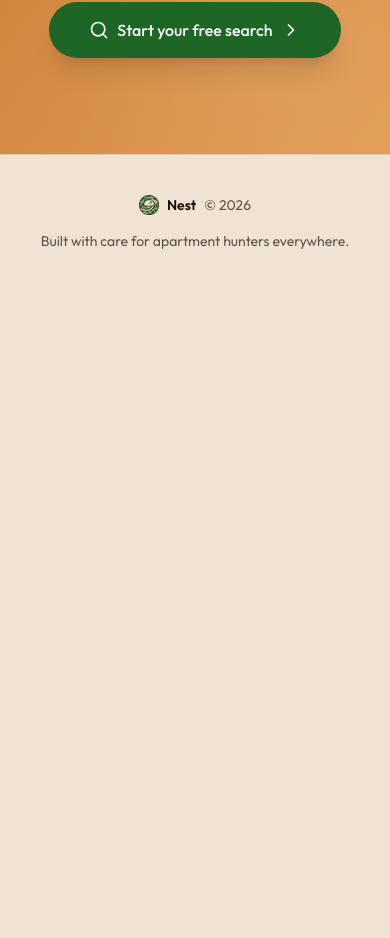
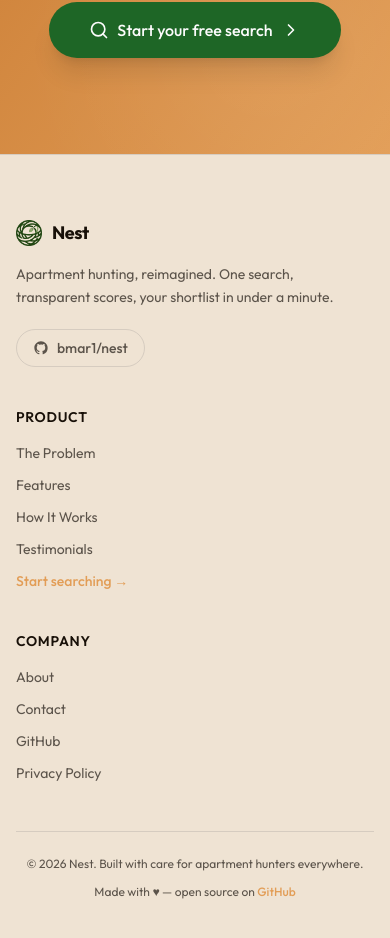
Before and after one commit to bmar1/nest, a React (Vite) app in the folder src/nestapp-frontend/nestapp/: page / in a window 390 px wide. Shown: the part 8017-8955 px from the top of the page. Before the commit the page ends 8308 px from the top, so only its background shows below. Built offline with nearby package versions, Linux system fonts and the light colour scheme; a web font is replaced by a local one.

Commit message:
feat: enhance footer with comprehensive styling and GitHub links

```diff
--- a/src/nestapp-frontend/nestapp/src/pages/LandingPage.tsx
+++ b/src/nestapp-frontend/nestapp/src/pages/LandingPage.tsx
@@ -820,14 +820,90 @@ export function LandingPage() {
       </section>
 
       {/* ─── FOOTER ─── */}
-      <footer className="relative z-10 border-t border-border bg-cream py-10 dark:bg-background">
-        <div className="container mx-auto flex max-w-6xl flex-col items-center justify-between gap-4 px-4 text-sm text-muted-foreground sm:flex-row">
-          <div className="flex items-center gap-2">
-            <img src="/nest-logo-transparent-cropped.png" alt="Nest logo" width={20} height={20} />
-            <span className="font-semibold text-foreground">Nest</span>
-            <span>&copy; {new Date().getFullYear()}</span>
+      <footer className="relative z-10 border-t border-border bg-cream dark:bg-background">
+        <div className="container mx-auto max-w-6xl px-4 py-16">
+          {/* Top: brand + columns */}
+          <div className="grid gap-10 sm:grid-cols-2 lg:grid-cols-4">
+            {/* Brand */}
+            <div className="lg:col-span-2">
+              <Link to="/" className="flex items-center gap-2.5">
+                <img src="/nest-logo-transparent-cropped.png" alt="Nest logo" width={26} height={26} />
+                <span className="text-lg font-bold tracking-tight text-foreground">Nest</span>
+              </Link>
+              <p className="mt-4 max-w-xs text-sm leading-relaxed text-muted-foreground">
+                Apartment hunting, reimagined. One search, transparent scores, your shortlist in under a minute.
+              </p>
+              {/* GitHub */}
+              <a
+                href="https://github.com/bmar1/nest"
+                target="_blank"
+                rel="noopener noreferrer"
+                className="mt-5 inline-flex items-center gap-2 rounded-full border border-border px-4 py-2 text-sm font-medium text-muted-foreground transition-all duration-200 hover:border-primary/40 hover:text-primary"
+              >
+                <svg className="h-4 w-4" viewBox="0 0 24 24" fill="currentColor" aria-hidden>
+                  <path d="M12 2C6.477 2 2 6.484 2 12.017c0 4.425 2.865 8.18 6.839 9.504.5.092.682-.217.682-.483 0-.237-.008-.868-.013-1.703-2.782.605-3.369-1.343-3.369-1.343-.454-1.158-1.11-1.466-1.11-1.466-.908-.62.069-.608.069-.608 1.003.07 1.531 1.032 1.531 1.032.892 1.53 2.341 1.088 2.91.832.092-.647.35-1.088.636-1.338-2.22-.253-4.555-1.113-4.555-4.951 0-1.093.39-1.988 1.029-2.688-.103-.253-.446-1.272.098-2.65 0 0 .84-.27 2.75 1.026A9.564 9.564 0 0112 6.844c.85.004 1.705.115 2.504.337 1.909-1.296 2.747-1.027 2.747-1.027.546 1.379.202 2.398.1 2.651.64.7 1.028 1.595 1.028 2.688 0 3.848-2.339 4.695-4.566 4.943.359.309.678.92.678 1.855 0 1.338-.012 2.419-.012 2.747 0 .268.18.58.688.482A10.019 10.019 0 0022 12.017C22 6.484 17.522 2 12 2z" />
+                </svg>
+                bmar1/nest
+              </a>
+            </div>
+
+            {/* Product */}
+            <div>
+              <h3 className="mb-4 text-sm font-semibold uppercase tracking-wider text-foreground">Product</h3>
+              <ul className="space-y-3 text-sm">
+                {[
+                  { label: 'The Problem', href: '#problem' },
+                  { label: 'Features', href: '#features' },
+                  { label: 'How It Works', href: '#how-it-works' },
+                  { label: 'Testimonials', href: '#testimonials' },
+                ].map(({ label, href }) => (
+                  <li key={label}>
+                    <a
+                      href={href}
+                      className="cursor-pointer text-muted-foreground transition-colors duration-150 hover:text-primary"
+                    >
+                      {label}
+                    </a>
+                  </li>
+                ))}
+                <li>
+                  <Link to="/search" className="font-medium text-primary transition-colors duration-150 hover:text-primary/80">
+                    Start searching →
+                  </Link>
+                </li>
+              </ul>
+            </div>
+
+            {/* Company */}
+            <div>
+              <h3 className="mb-4 text-sm font-semibold uppercase tracking-wider text-foreground">Company</h3>
+              <ul className="space-y-3 text-sm">
+                {[
+                  { label: 'About', href: '#' },
+                  { label: 'Contact', href: 'mailto:hello@nestsearch.co' },
+                  { label: 'GitHub', href: 'https://github.com/bmar1/nest' },
+                  { label: 'Privacy Policy', href: '#' },
+                ].map(({ label, href }) => (
+                  <li key={label}>
+                    <a
+                      href={href}
+                      target={href.startsWith('http') ? '_blank' : undefined}
+                      rel={href.startsWith('http') ? 'noopener noreferrer' : undefined}
+                      className="cursor-pointer text-muted-foreground transition-colors duration-150 hover:text-primary"
+                    >
+                      {label}
+                    </a>
+                  </li>
+                ))}
+              </ul>
+            </div>
           </div>
-          <p className="text-center">Built with care for apartment hunters everywhere.</p>
+
+          {/* Bottom bar */}
+          <div className="mt-12 flex flex-col items-center justify-between gap-3 border-t border-border pt-6 text-xs text-muted-foreground sm:flex-row">
+            <p>&copy; {new Date().getFullYear()} Nest. Built with care for apartment hunters everywhere.</p>
+            <p>Made with ♥ — open source on <a href="https://github.com/bmar1/nest" target="_blank" rel="noopener noreferrer" className="font-medium text-primary hover:underline">GitHub</a></p>
+          </div>
         </div>
       </footer>
     </div>
```
